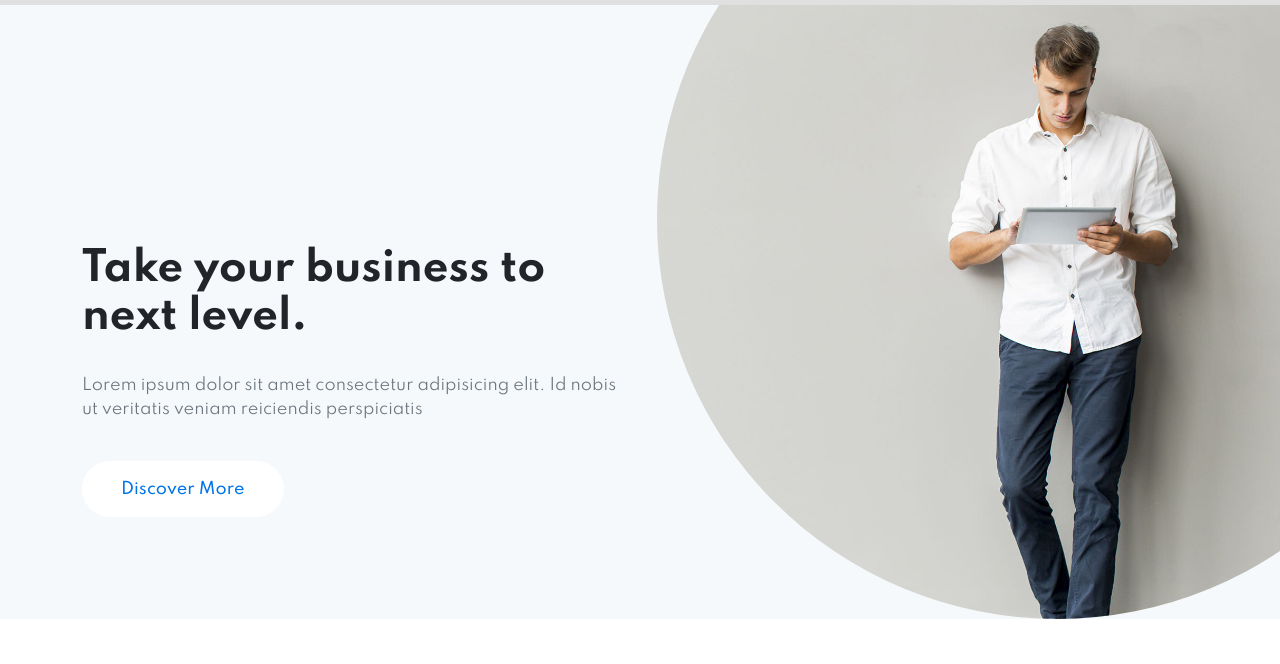
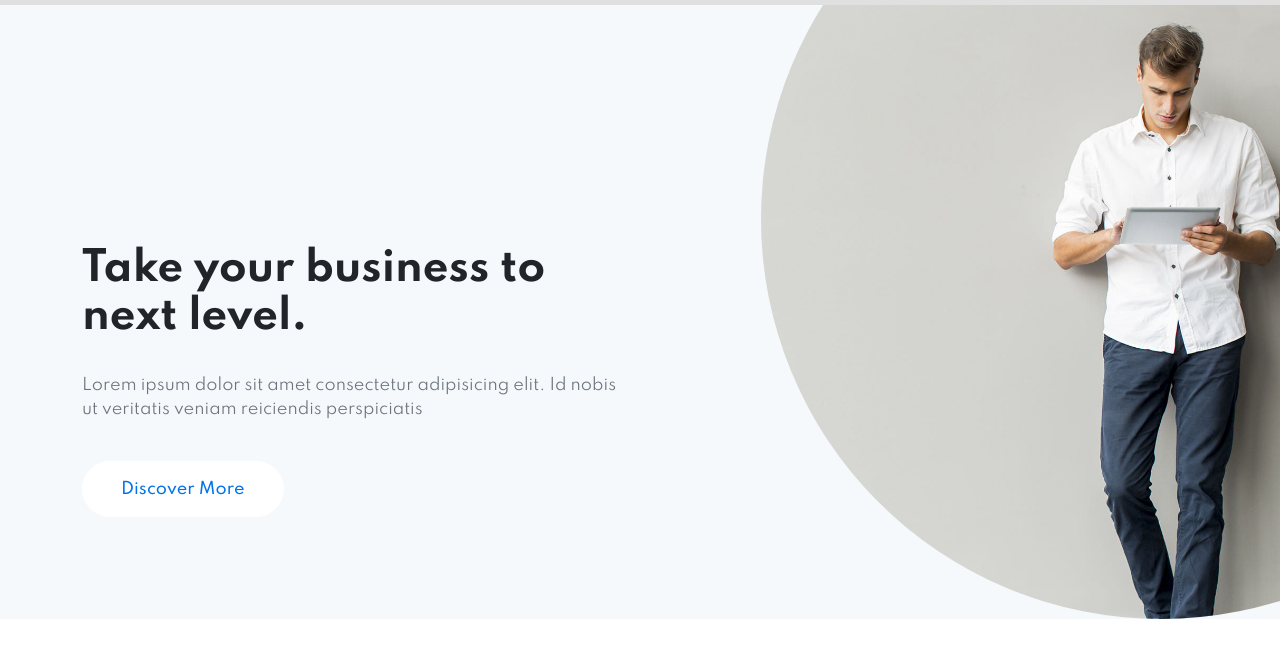
Before and after one commit to Akash-das-bd/dey33asirment, a plain HTML site: page index.html in a window 1280 px wide. Shown: the part 80-744 px from the top of the page. Drawn offline with nearby package versions, Linux system fonts and the light colour scheme.

Commit message:
Update css.css

```diff
--- a/css.css
+++ b/css.css
@@ -97,7 +97,7 @@ img{
 	height: 100%;
 	position: absolute;
 	top: -186px;
-	left: 657px;
+	left: 761px;
 	background: url(./hero-image.jpg) no-repeat top center;
 	width: 800px;
 	height: 800px;
```
